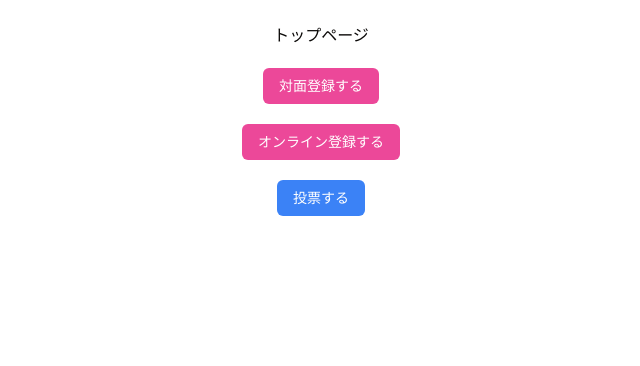
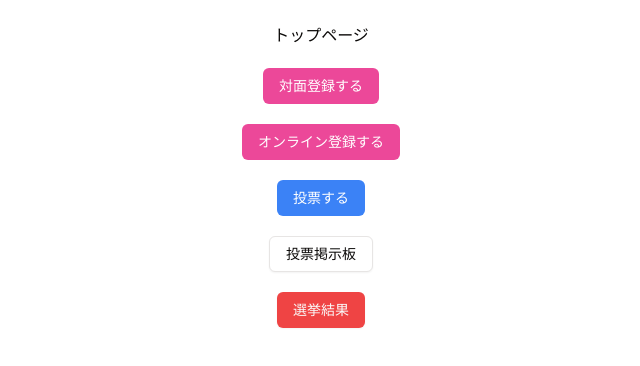
Before and after one commit to MasaG6014/soturon_front, a Next.js app: page /voter in a window 1280 px wide. Shown: the top 366 px of the page, without its empty margins (319-959 px from the left). Built offline with nearby package versions, Linux system fonts and the light colour scheme.

Commit message:
modified result page

```diff
--- a/src/app/voter/page.tsx
+++ b/src/app/voter/page.tsx
@@ -18,6 +18,16 @@ const VoterTop = () => {
             <Link href="/voter/voting/top">投票する</Link>
             </Button>
 
+            <Button asChild variant="outline">
+            <Link href="/voter/bulletinBoard">投票掲示板</Link>
+            </Button>
+
+
+            <Button asChild variant="destructive">
+            <Link href="/voter/result">選挙結果</Link>
+            </Button>
+
+
         </div>
     )
 }
```
Also changed, not shown: src/app/voter/result/page.tsx (+10 -3 lines).
